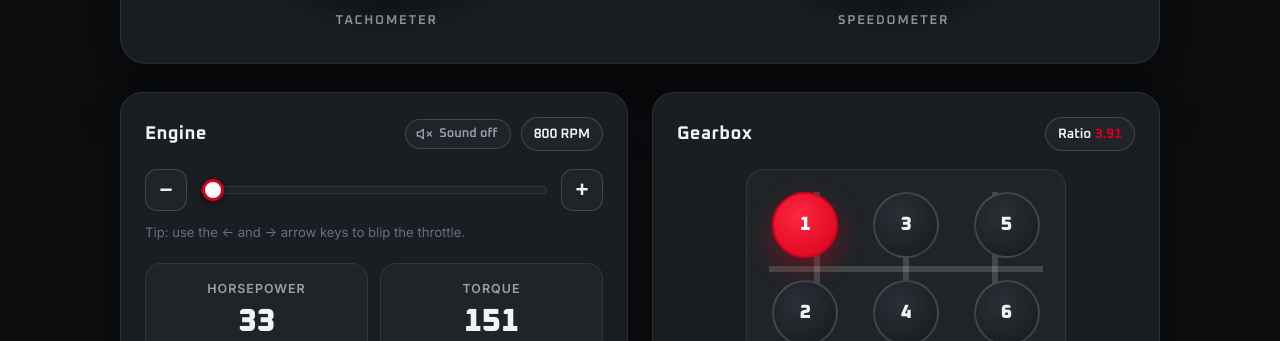
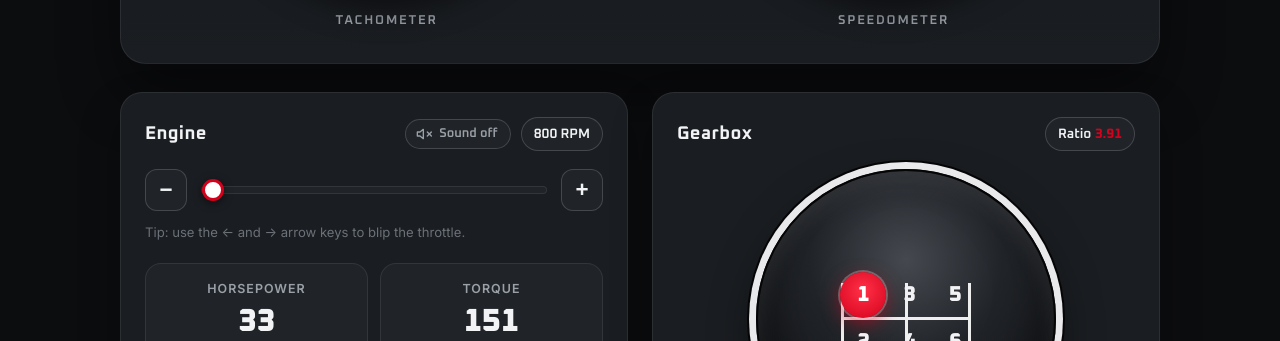
Before and after one commit to darrylsiry/porsche_simulator, a website: page index.html in a window 1280 px wide. Shown: the part 590-931 px from the top of the page. Drawn offline with Linux system fonts and the light colour scheme.

Commit message:
feat: redesign shift knob and gate components with new styles and layout

```diff
--- a/styles.css
+++ b/styles.css
@@ -535,65 +535,81 @@ input[type="range"]::-moz-range-thumb {
 .power-curve-graph path { stroke-linecap: round; }
 .power-curve-graph circle { transition: transform 0.15s ease; }
 
-/* ---------- Shift gate ---------- */
+/* ---------- Shift knob ---------- */
 .shift-gate {
   position: relative;
+  box-sizing: border-box;
   display: grid;
   grid-template-columns: repeat(3, 1fr);
-  grid-template-rows: repeat(2, auto);
-  gap: 22px 28px;
-  width: min(100%, 320px);
-  margin: 0 auto 6px;
-  padding: 22px;
-  border-radius: 18px;
-  background: var(--surface-2);
-  border: 1px solid var(--line);
+  grid-template-rows: repeat(2, 1fr);
+  place-items: center;
+  width: min(100%, 300px);
+  aspect-ratio: 1 / 1;
+  margin: 8px auto 14px;
+  padding: 22% 18%;
+  border-radius: 50%;
+  /* glossy black knob face with a top highlight */
+  background: radial-gradient(circle at 50% 30%, #45484e 0%, #212429 38%, #0b0c0e 100%);
+  border: 2px solid #050506;
+  box-shadow:
+    /* polished white bezel ring */
+    0 0 0 7px #e9e9ec,
+    0 0 0 9px #050506,
+    /* inner gloss + vignette */
+    inset 0 8px 22px rgba(255, 255, 255, 0.10),
+    inset 0 -26px 50px rgba(0, 0, 0, 0.55),
+    /* drop shadow */
+    0 20px 44px rgba(0, 0, 0, 0.5);
 }
 
-/* H-pattern rail behind the slots */
+/* Engraved white H-pattern */
 .gate-rail {
   position: absolute;
-  inset: 22px;
+  left: 28%;
+  right: 28%;
+  top: 38%;
+  bottom: 38%;
   pointer-events: none;
   background:
     /* three vertical channels */
-    linear-gradient(var(--line-strong), var(--line-strong)) calc(16.66%) 0 / 6px 100% no-repeat,
-    linear-gradient(var(--line-strong), var(--line-strong)) 50% 0 / 6px 100% no-repeat,
-    linear-gradient(var(--line-strong), var(--line-strong)) calc(83.33%) 0 / 6px 100% no-repeat,
+    linear-gradient(#fff, #fff) 0 0 / 3px 100% no-repeat,
+    linear-gradient(#fff, #fff) 50% 0 / 3px 100% no-repeat,
+    linear-gradient(#fff, #fff) 100% 0 / 3px 100% no-repeat,
     /* center horizontal connector */
-    linear-gradient(var(--line-strong), var(--line-strong)) 50% 50% / 100% 6px no-repeat;
-  border-radius: 8px;
+    linear-gradient(#fff, #fff) 0 50% / 100% 3px no-repeat;
+  opacity: 0.92;
 }
 
 .gate-slot {
   position: relative;
   z-index: 1;
-  justify-self: center;
   display: grid;
   place-items: center;
-  width: 66px;
-  height: 66px;
+  width: 46px;
+  height: 46px;
+  border: none;
   border-radius: 50%;
-  border: 2px solid var(--line-strong);
-  background: radial-gradient(circle at 40% 35%, #2c3036, #15171a);
-  color: var(--text);
+  background: transparent;
+  color: #f2f2f4;
   font-family: var(--font-display);
-  font-size: 1.2rem;
+  font-size: 1.35rem;
   font-weight: 800;
   cursor: pointer;
-  transition: transform 0.15s ease, background 0.2s ease, border-color 0.2s ease, box-shadow 0.2s ease;
+  transition: color 0.18s ease, background 0.2s ease, box-shadow 0.2s ease, transform 0.15s ease;
 }
 
 .gate-slot:hover {
-  transform: translateY(-2px);
-  border-color: var(--accent);
+  transform: translateY(-1px);
+  color: #fff;
+  text-shadow: 0 0 10px rgba(255, 255, 255, 0.5);
 }
 
 .gate-slot.selected {
-  background: radial-gradient(circle at 40% 35%, #ff2740, var(--accent));
-  border-color: var(--accent);
+  background: radial-gradient(circle at 50% 40%, #ff3147, var(--accent));
   color: #fff;
-  box-shadow: 0 10px 24px rgba(213, 0, 28, 0.4);
+  box-shadow:
+    0 0 0 2px rgba(255, 255, 255, 0.25),
+    0 6px 18px rgba(213, 0, 28, 0.55);
 }
 
 /* ---------- Details ---------- */
```
